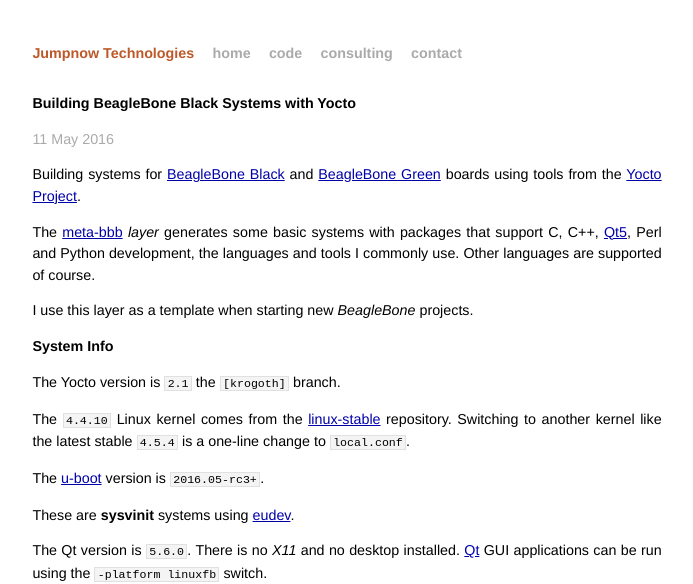
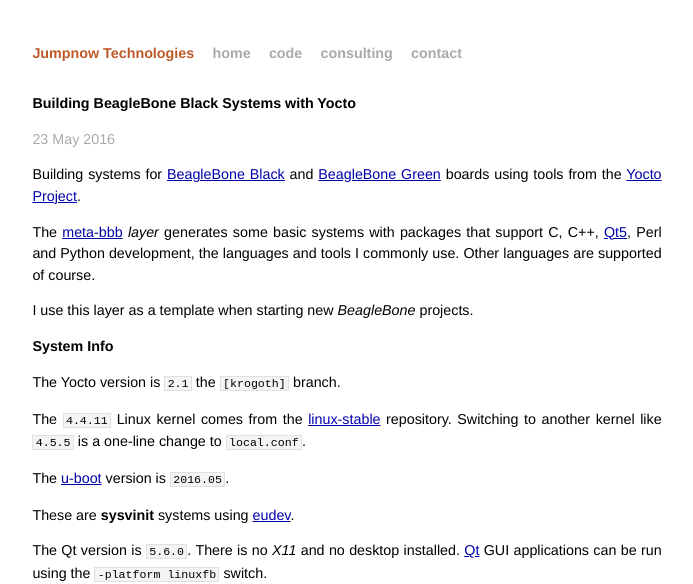
Before and after one commit to jumpnow/jumpnowtek-site, a Jekyll site: the page built from _posts/2015-06-08-BeagleBone-Systems-with-Yocto.md, in a window 1280 px wide and 900 px high. Shown: the top 584 px of the window, without its empty margins (293-986 px from the left). Built offline with Jekyll 4.4.1, drawn with Linux system fonts in a browser that asks for light colours.

Commit message:
Bump kernel and u-boot versions for bbb and duovero

```diff
--- a/_posts/2015-06-08-BeagleBone-Systems-with-Yocto.md
+++ b/_posts/2015-06-08-BeagleBone-Systems-with-Yocto.md
@@ -2,7 +2,7 @@
 layout: post
 title: Building BeagleBone Black Systems with Yocto
 description: "Building customized systems for the BeagleBone Black using tools from the Yocto Project"
-date: 2016-05-11 14:26:00
+date: 2016-05-23 05:38:00
 categories: beaglebone
 tags: [linux, beaglebone, yocto]
 ---
@@ -17,9 +17,9 @@
 
 The Yocto version is `2.1` the `[krogoth]` branch.
 
-The `4.4.10` Linux kernel comes from the [linux-stable][linux-stable] repository. Switching to another kernel like the latest stable `4.5.4` is a one-line change to `local.conf`.
+The `4.4.11` Linux kernel comes from the [linux-stable][linux-stable] repository. Switching to another kernel like `4.5.5` is a one-line change to `local.conf`.
 
-The [u-boot][uboot] version is `2016.05-rc3+`.
+The [u-boot][uboot] version is `2016.05`.
 
 These are **sysvinit** systems using [eudev][eudev].
 
```
Also changed, not shown: _posts/2014-02-21-Duovero-Systems-with-Yocto.md (+3 -3 lines).
